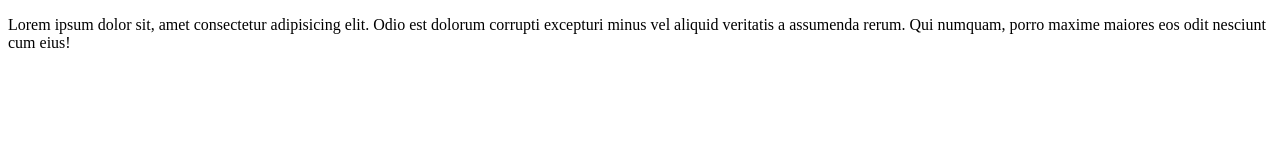
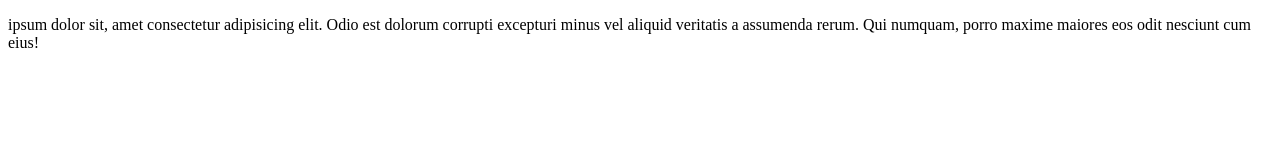
Before and after one commit to ikhtiargalih/simulasi_git1, a plain HTML site: page about.html in a window 1280 px wide. Drawn offline with Linux system fonts and the light colour scheme.

Commit message:
tambahkan about

```diff
--- a/about.html
+++ b/about.html
@@ -7,6 +7,6 @@
     <title>About</title>
 </head>
 <body>
-    <p>Lorem ipsum dolor sit, amet consectetur adipisicing elit. Odio est dolorum corrupti excepturi minus vel aliquid veritatis a assumenda rerum. Qui numquam, porro maxime maiores eos odit nesciunt cum eius!</p>
+    <p> ipsum dolor sit, amet consectetur adipisicing elit. Odio est dolorum corrupti excepturi minus vel aliquid veritatis a assumenda rerum. Qui numquam, porro maxime maiores eos odit nesciunt cum eius!</p>
 </body>
 </html>
```
